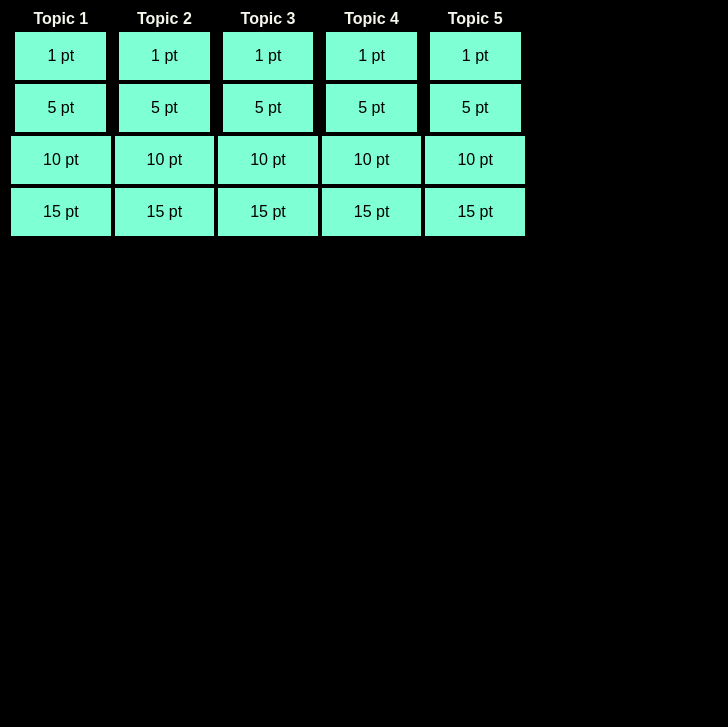
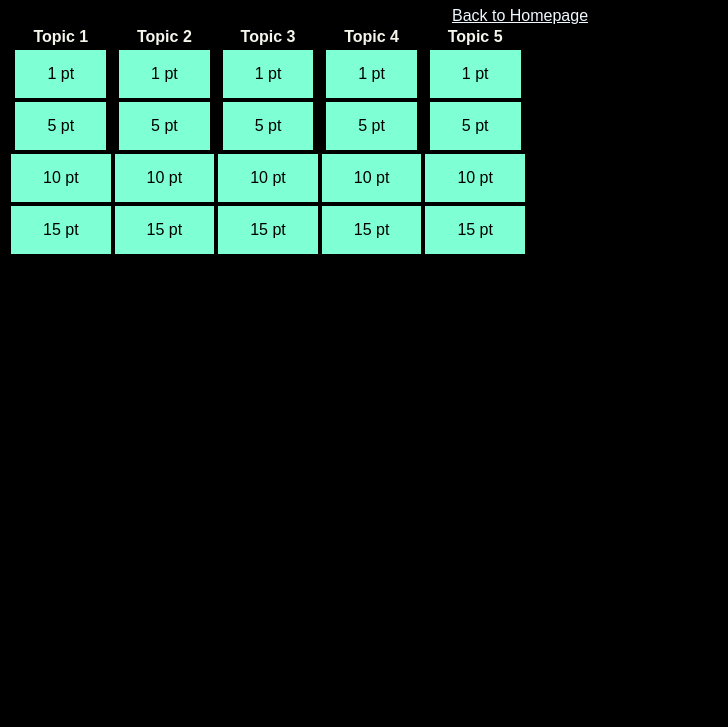
Before and after one commit to bjones1/Firmware_game_project, a plain HTML site: page Game1_page.html in a window 1280 px wide. Shown: the part 73-800 px from the top of the page, without its empty margins (0-728 px from the left). Drawn offline with Linux system fonts and the light colour scheme.

Commit message:
Game 1 page- added some comments

```diff
--- a/Game1_page.html
+++ b/Game1_page.html
@@ -1,7 +1,8 @@
 <!-- ********************** -->
 <!-- Game 1 Page -->
 <!-- ********************** -->
-<!-- Please see the homepage.html file to understand the header and what a body in HTML is for. -->
+<!-- Please see the homepage.html (need to set up link to go back in codechat) file to understand the header and what a body in HTML is for. -->
+
 <!doctype html>
 <html lang="en">
     <head>
@@ -12,7 +13,7 @@
     </head>
     <body>
       <h1> Let's Play Jeoprardy </h1>
-
+      <a href="Homepage.html">Back to Homepage</a>
        <!-- The coding below creates a table. It is grouped by rows. Still working on how to get the buttons to open a window for the questions and answers. -->
             <table>
                 <tr>
```
